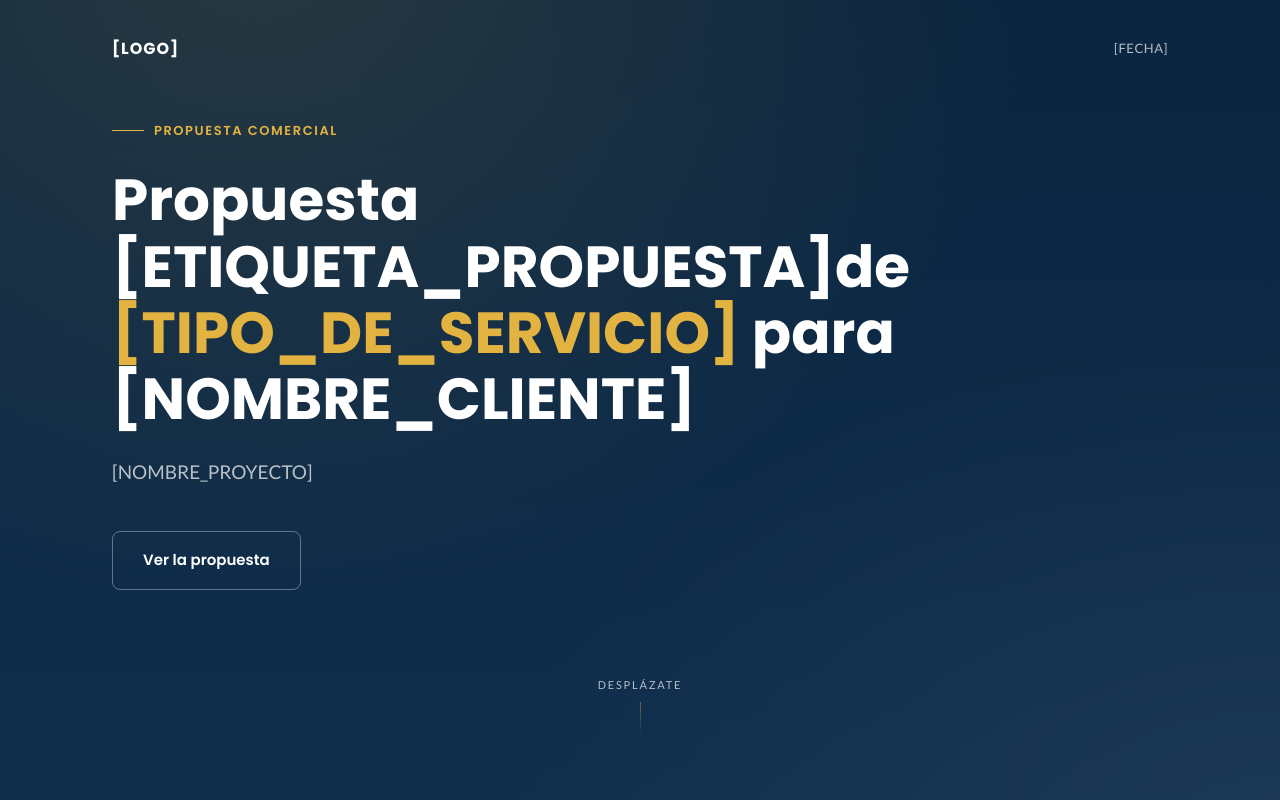
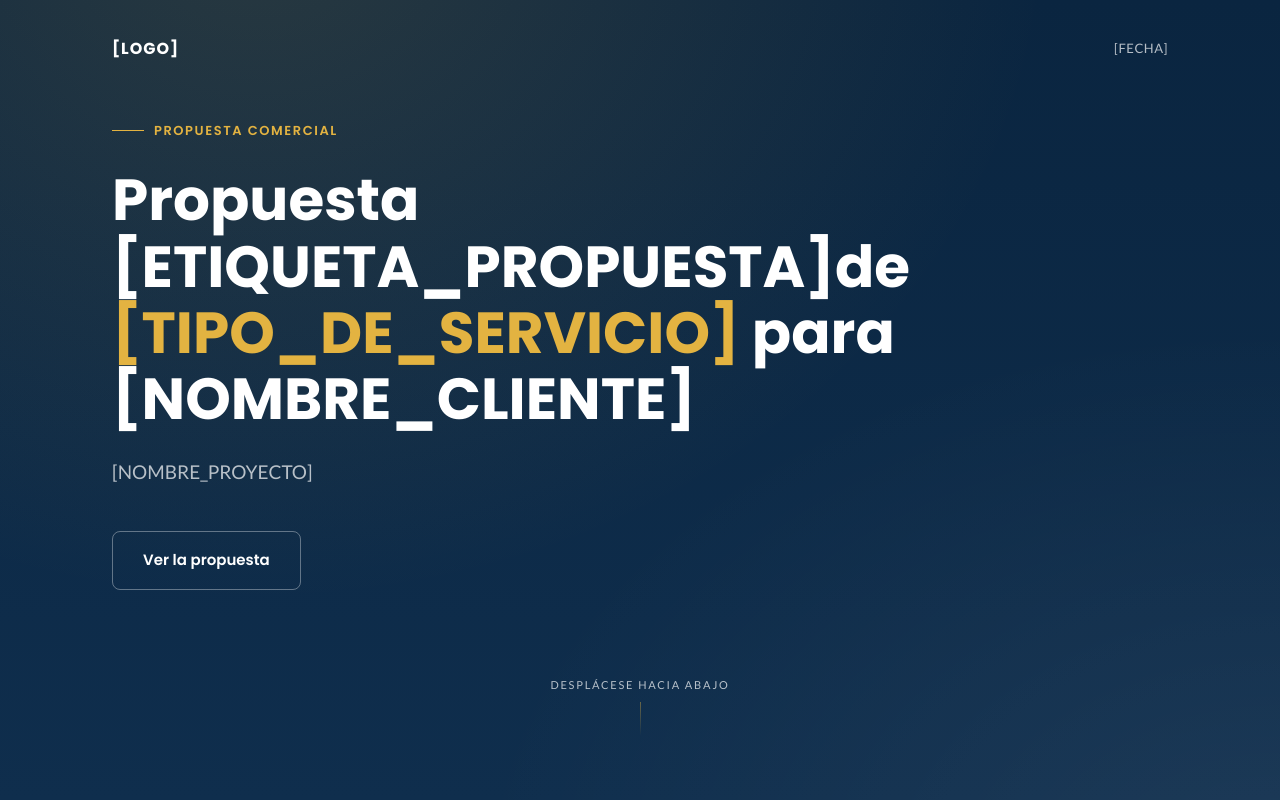
Before and after one commit to cmagno18/TrismaProposals, a website: page plantilla_propuestas.html in a window 1280 px wide. Shown: the top 800 px of the page. Drawn offline with Linux system fonts and the light colour scheme; no server answers.

Commit message:
Usa tratamiento formal en el indicador de scroll del hero

```diff
--- a/plantilla_propuestas.html
+++ b/plantilla_propuestas.html
@@ -908,7 +908,7 @@
 
   <div class="hero-bottom">
     <div class="scroll-hint">
-      <span>Desplázate</span>
+      <span>Desplácese hacia abajo</span>
       <span class="dot"></span>
     </div>
   </div>
```
Also changed, not shown: propuestas/colombia-helados-2026072901.html (+1 -1 lines).
